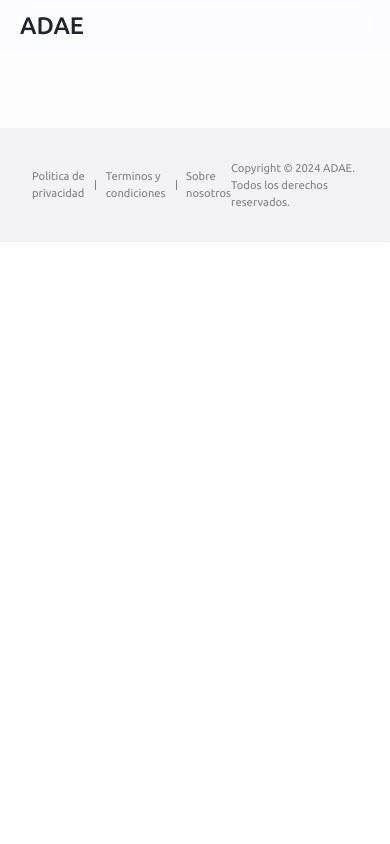
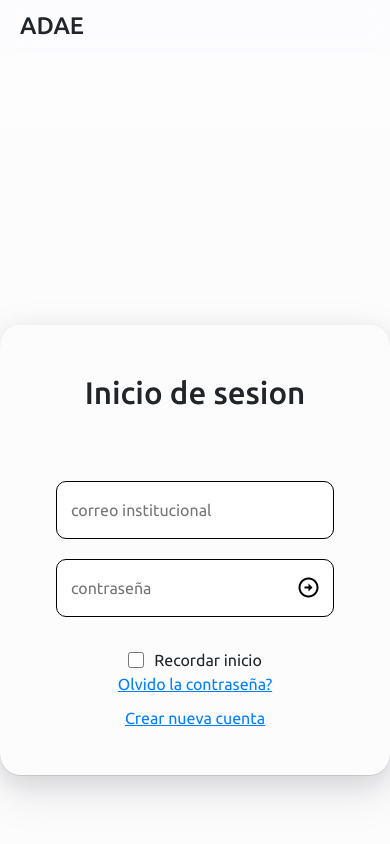
Before and after one commit to ProgramacionCbtis66/ProyectUnknown, an Angular app in the folder FrontEnd/: page /login in a window 390 px wide. Before the commit this address led to /. Shown: the top 844 px of the page. Built offline with nearby package versions, Linux system fonts and the light colour scheme.

Commit message:
creacion del componente Log-in

```diff
--- a/FrontEnd/src/app/app-routing.module.ts
+++ b/FrontEnd/src/app/app-routing.module.ts
@@ -1,11 +1,11 @@
 import { NgModule } from '@angular/core';
 import { RouterModule, Routes } from '@angular/router';
 import { HomepageComponent } from './homepage/homepage.component';
-import { MainAccessComponent } from './main-access/main-access.component';
+import { LogInComponent } from './log-in/log-in.component';
 
 const routes: Routes = [
   { path: "main", component: HomepageComponent},
-  { path: "acceso", component: MainAccessComponent}
+  { path: "login", component: LogInComponent}
 
 ];
 
--- a/FrontEnd/src/app/app.module.ts
+++ b/FrontEnd/src/app/app.module.ts
@@ -4,13 +4,13 @@ import { BrowserModule } from '@angular/platform-browser';
 import { AppRoutingModule } from './app-routing.module';
 import { AppComponent } from './app.component';
 import { HomepageComponent } from './homepage/homepage.component';
-import { MainAccessComponent } from './main-access/main-access.component';
+import { LogInComponent } from './log-in/log-in.component';
 
 @NgModule({
   declarations: [
     AppComponent,
     HomepageComponent,
-    MainAccessComponent
+    LogInComponent,
   ],
   imports: [
     BrowserModule,
--- a/FrontEnd/src/app/homepage/homepage.component.html
+++ b/FrontEnd/src/app/homepage/homepage.component.html
@@ -14,7 +14,7 @@
         </div>
 
         <div class="sign-in center-1" center-1>
-          <button [routerLink] = "['/acceso']" id="sign-in-btn">
+          <button [routerLink] = "['/login']" id="sign-in-btn">
             <a>Iniciar sesión</a>
           </button>
         </div>
--- a/FrontEnd/src/app/main-access/main-access.component.css
+++ b/FrontEnd/src/app/log-in/log-in.component.css
@@ -103,3 +103,25 @@ label{
 .links a{
     color: rgb(0, 128, 255);
 }
+
+@media only screen and (max-width: 600px) {
+    #sign-in {
+        width: 400px;
+        height: 450px;
+    }
+
+    #sign-in p {
+      font-size: 8vw;
+    }
+
+    #sign-in #email-phone,
+    #sign-in #password {
+      width: 100%;
+      max-width: 300px;
+    }
+
+    .bx-right-arrow-circle {
+      top: 38.1%;
+      right: 5%;
+    }
+  }
--- /dev/null
+++ b/FrontEnd/src/app/log-in/log-in.component.ts
@@ -0,0 +1,15 @@
+import { Component, OnInit } from '@angular/core';
+
+@Component({
+  selector: 'app-log-in',
+  templateUrl: './log-in.component.html',
+  styleUrls: ['./log-in.component.css']
+})
+export class LogInComponent implements OnInit {
+
+  constructor() { }
+
+  ngOnInit(): void {
+  }
+
+}
--- a/FrontEnd/src/app/main-access/main-access.component.ts
+++ /dev/null
@@ -1,15 +0,0 @@
-import { Component, OnInit } from '@angular/core';
-
-@Component({
-  selector: 'app-main-access',
-  templateUrl: './main-access.component.html',
-  styleUrls: ['./main-access.component.css']
-})
-export class MainAccessComponent implements OnInit {
-
-  constructor() { }
-
-  ngOnInit(): void {
-  }
-
-}
```
Also changed, not shown: FrontEnd/src/app/log-in/log-in.component.html (line endings or trailing spaces), 1 other file (tests, documents, lock files or other folders).
